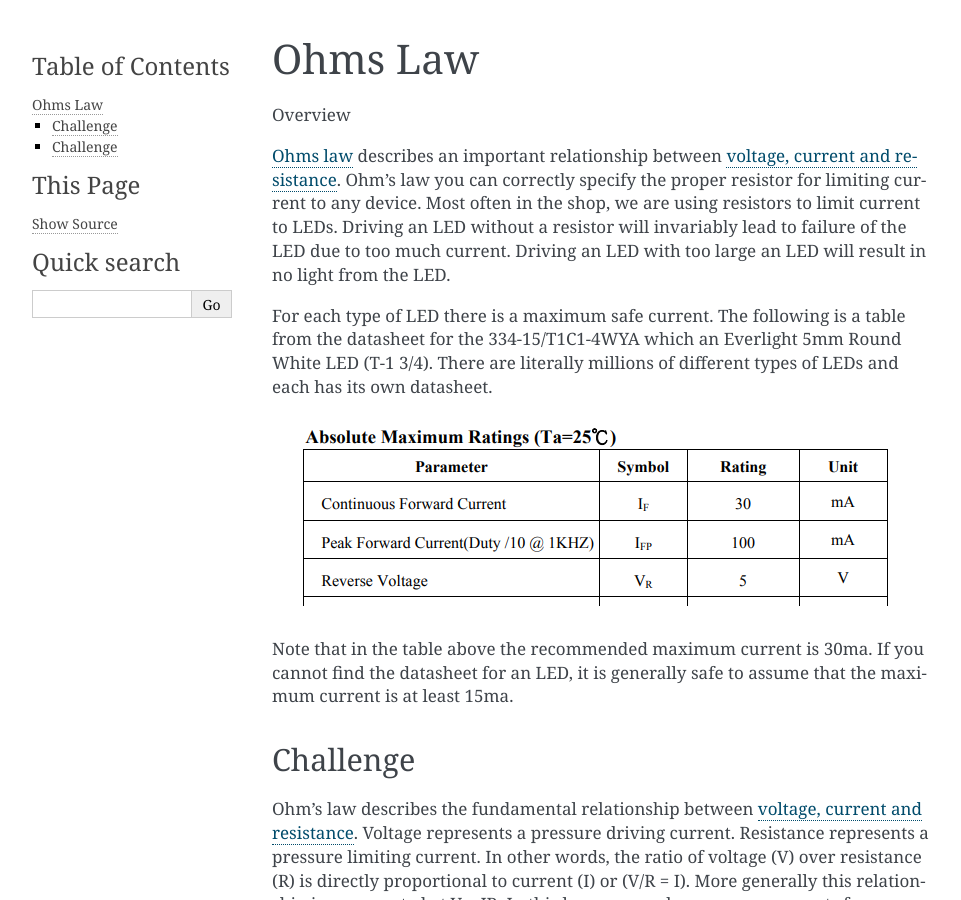
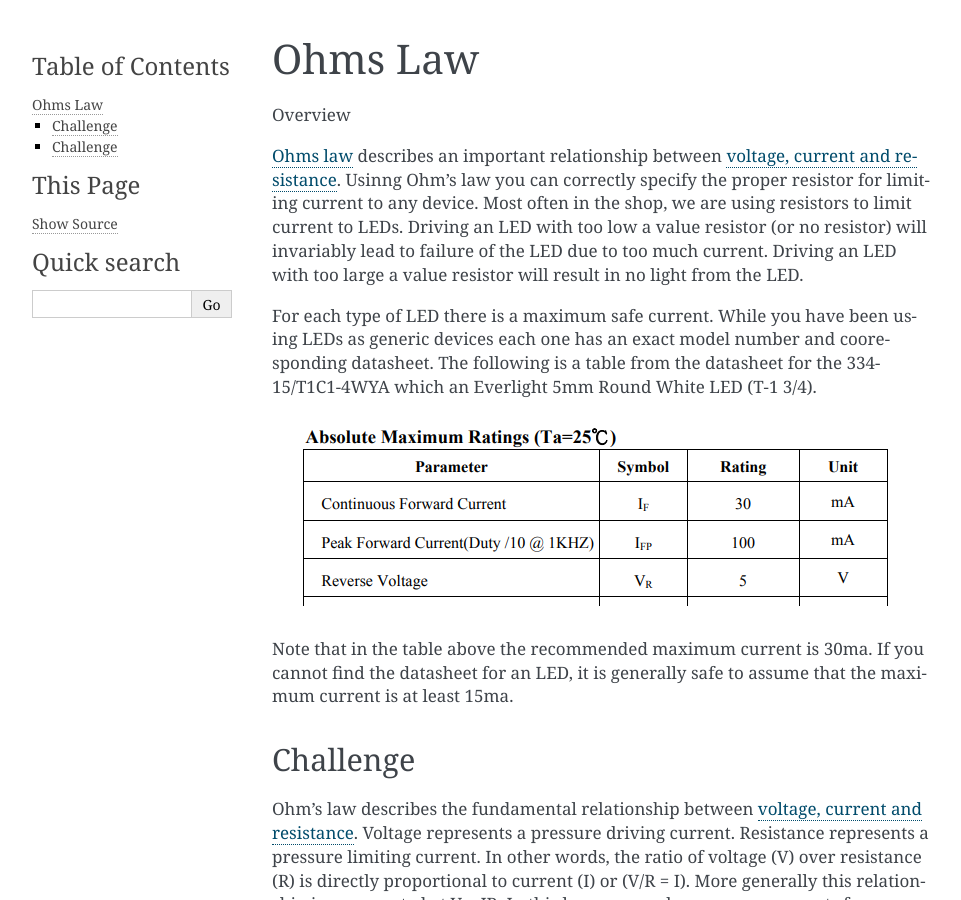
Before and after one commit to maxtkc/mvths-wiki, a Sphinx documentation site: the page built from docs/017-ohms-law.rst, in a window 1280 px wide and 900 px high. Shown: the whole window, without its empty margins (148-1109 px from the left). Built offline with Sphinx 7.4.7, drawn with Linux system fonts in a browser that asks for light colours.

Commit message:
Update 017-ohms-law.rst

```diff
--- a/docs/017-ohms-law.rst
+++ b/docs/017-ohms-law.rst
@@ -7,16 +7,15 @@ Overview
 law <https://www.google.com/url?q=https://docs.google.com/document/d/1BmZbXzxnD2j17QToSZ9jeZmnP7burwfksfQq2v4zu-Y/edit%23heading%3Dh.t5bxsyeu98j2&sa=D&ust=1587613173894000>`__ describes
 an important relationship between `voltage, current and
 resistance <https://www.google.com/url?q=https://docs.google.com/document/d/1BmZbXzxnD2j17QToSZ9jeZmnP7burwfksfQq2v4zu-Y/edit%23heading%3Dh.7g89z82u0oqw&sa=D&ust=1587613173895000>`__.
-Ohm’s law you can correctly specify the proper resistor for limiting
+Usinng Ohm’s law you can correctly specify the proper resistor for limiting
 current to any device. Most often in the shop, we are using resistors to
-limit current to LEDs. Driving an LED without a resistor will invariably
+limit current to LEDs. Driving an LED with too low a value resistor (or no resistor) will invariably
 lead to failure of the LED due to too much current. Driving an LED with
-too large an LED will result in no light from the LED.
+too large a value resistor will result in no light from the LED.
 
-For each type of LED there is a maximum safe current. The following is a
+For each type of LED there is a maximum safe current. While you have been using LEDs as generic devices each one has an exact model number and cooresponding datasheet. The following is a
 table from the datasheet for the 334-15/T1C1-4WYA which an Everlight 5mm
-Round White LED (T-1 3/4). There are literally millions of different
-types of LEDs and each has its own datasheet.
+Round White LED (T-1 3/4).
 
 .. figure:: images/image94.png
    :alt:
```
